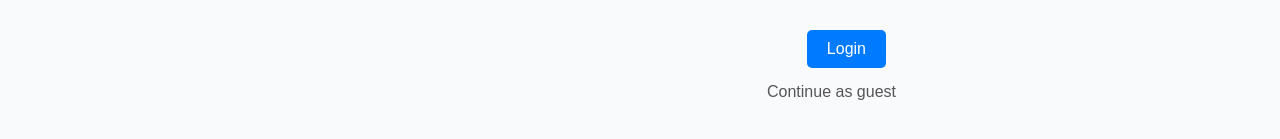
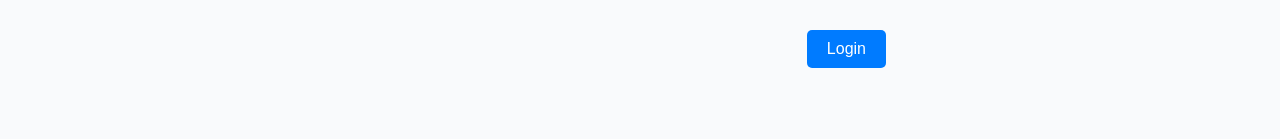
Before and after one commit to weloniheu/Hands-on-Health2, a React (Create React App) app in the folder client/: page /login in a window 1280 px wide. Shown: the part 505-644 px from the top of the page. Built offline with nearby package versions, Linux system fonts and the light colour scheme.

Commit message:
Resolved Issue #123: Remove Guest Login (optional feature that is buggy)

```diff
--- a/client/src/components/Login/Login.tsx
+++ b/client/src/components/Login/Login.tsx
@@ -45,12 +45,12 @@ function Login() {
         }
     }
 
-    function handleGuestLogin() {
+    /*function handleGuestLogin() {
         setIsGuest(true);
         setToken(null);
         setUser(null);
         navigate("/home");
-    }
+    }*/
 
     return (
         <div className="login">
@@ -87,11 +87,11 @@ function Login() {
                         Login
                     </button>
                 </div>
-                <div className="form-group guest">
+                {/*<div className="form-group guest">
                     <p onClick={handleGuestLogin} className="guest-login">
                         Continue as guest
                     </p>
-                </div>
+                </div>*/}
             </form>
         </div>
     );
```
